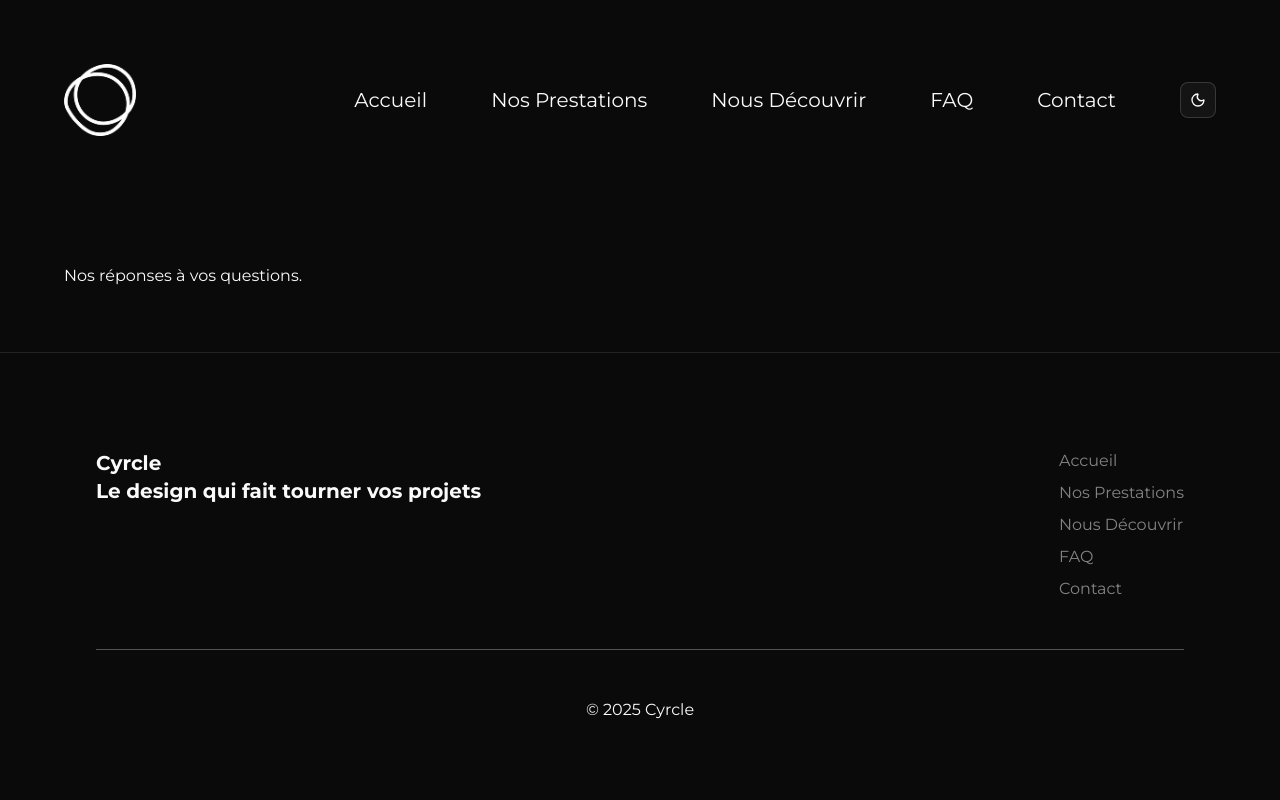
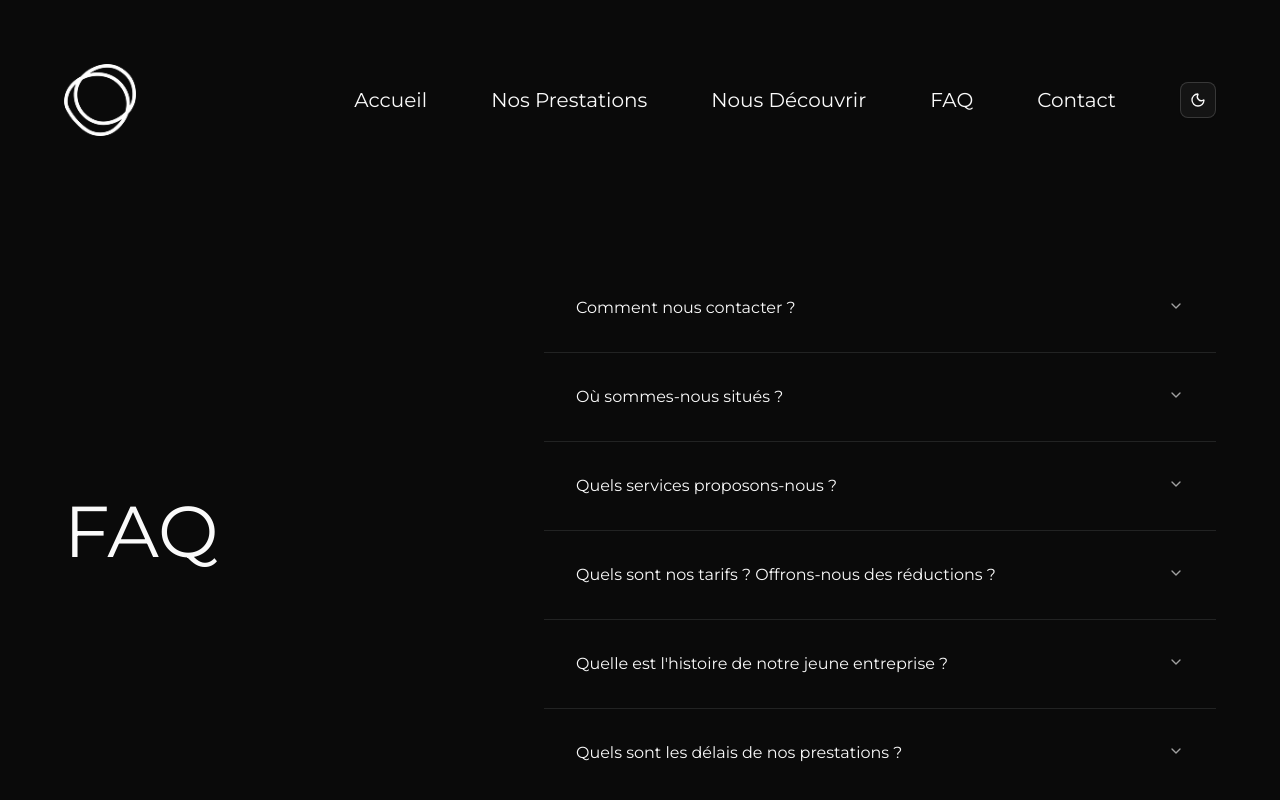
Before and after one commit to ArcLKN/cyrcle-website, a React (Vite) app: page /cyrcle-website/faq in a window 1280 px wide. Shown: the top 800 px of the page. Built offline with nearby package versions, Linux system fonts and the light colour scheme.

Commit message:
Init FAQ

```diff
--- a/src/pages/FAQ.jsx
+++ b/src/pages/FAQ.jsx
@@ -1,9 +1,89 @@
+import {
+	Accordion,
+	AccordionContent,
+	AccordionItem,
+	AccordionTrigger,
+} from "@/components/ui/accordion";
+
 function FAQ() {
-    return (
-      <div>
-        <p>Nos réponses à vos questions.</p>
-      </div>
-    )
-  }
+	return (
+		<div className='flex justify-between items-center'>
+			<h1 className='text-7xl text-bold'>FAQ</h1>
+			<Accordion type='single' collapsible className='w-full max-w-2xl'>
+				<AccordionItem className='p-4 px-8' value='item-1'>
+					<AccordionTrigger className='text-md'>
+						Comment nous contacter ?
+					</AccordionTrigger>
+					<AccordionContent className='flex flex-col gap-4 text-balance'>
+						Vitae congue eu consequat ac felis placerat vestibulum
+						lectus mauris ultrices. Cursus sit amet dictum sit amet
+						justo donec enim diam porttitor lacus luctus accumsan
+						tortor posuere.
+					</AccordionContent>
+				</AccordionItem>
 
-export default FAQ
+				<AccordionItem className='p-4 px-8' value='item-2'>
+					<AccordionTrigger className='text-md'>
+						Où sommes-nous situés ?
+					</AccordionTrigger>
+					<AccordionContent className='flex flex-col gap-4 text-balance'>
+						Vitae congue eu consequat ac felis placerat vestibulum
+						lectus mauris ultrices. Cursus sit amet dictum sit amet
+						justo donec enim diam porttitor lacus luctus accumsan
+						tortor posuere.
+					</AccordionContent>
+				</AccordionItem>
+
+				<AccordionItem className='p-4 px-8' value='item-3'>
+					<AccordionTrigger className='text-md'>
+						Quels services proposons-nous ?
+					</AccordionTrigger>
+					<AccordionContent className='flex flex-col gap-4 text-balance'>
+						Vitae congue eu consequat ac felis placerat vestibulum
+						lectus mauris ultrices. Cursus sit amet dictum sit amet
+						justo donec enim diam porttitor lacus luctus accumsan
+						tortor posuere.
+					</AccordionContent>
+				</AccordionItem>
+
+				<AccordionItem className='p-4 px-8' value='item-4'>
+					<AccordionTrigger className='text-md'>
+						Quels sont nos tarifs ? Offrons-nous des réductions ?
+					</AccordionTrigger>
+					<AccordionContent className='flex flex-col gap-4 text-balance'>
+						Vitae congue eu consequat ac felis placerat vestibulum
+						lectus mauris ultrices. Cursus sit amet dictum sit amet
+						justo donec enim diam porttitor lacus luctus accumsan
+						tortor posuere.
+					</AccordionContent>
+				</AccordionItem>
+
+				<AccordionItem className='p-4 px-8' value='item-5'>
+					<AccordionTrigger className='text-md'>
+						Quelle est l'histoire de notre jeune entreprise ?
+					</AccordionTrigger>
+					<AccordionContent className='flex flex-col gap-4 text-balance'>
+						Vitae congue eu consequat ac felis placerat vestibulum
+						lectus mauris ultrices. Cursus sit amet dictum sit amet
+						justo donec enim diam porttitor lacus luctus accumsan
+						tortor posuere.
+					</AccordionContent>
+				</AccordionItem>
+
+				<AccordionItem className='p-4 px-8' value='item-6'>
+					<AccordionTrigger className='text-md'>
+						Quels sont les délais de nos prestations ?
+					</AccordionTrigger>
+					<AccordionContent className='flex flex-col gap-4 text-balance'>
+						Vitae congue eu consequat ac felis placerat vestibulum
+						lectus mauris ultrices. Cursus sit amet dictum sit amet
+						justo donec enim diam porttitor lacus luctus accumsan
+						tortor posuere.
+					</AccordionContent>
+				</AccordionItem>
+			</Accordion>
+		</div>
+	);
+}
+
+export default FAQ;
```
